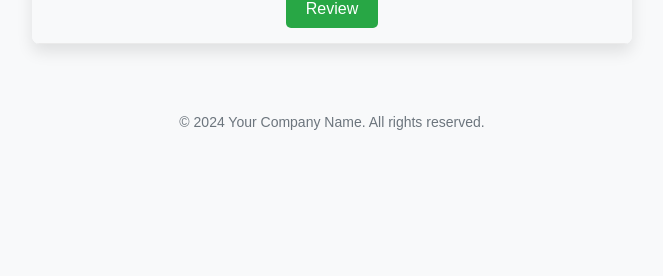
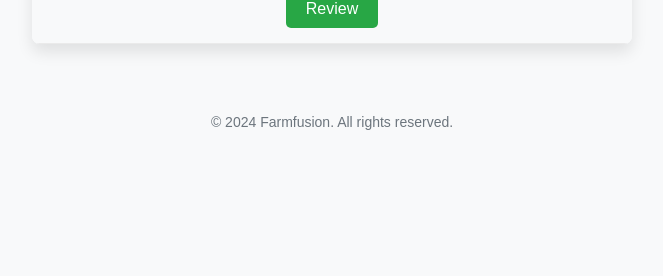
Before and after one commit to Asif52-Sajid/myProject, a Django app: page /detail-product/15 in a window 1280 px wide. Shown: the part 524-800 px from the top of the page, without its empty margins (308-971 px from the left). Run offline with Django 5.2, Linux system fonts and the light colour scheme; data comes from the database, SQL or seed files in the repository.

Commit message:
Update detail-product.html

```diff
--- a/Farmfusion/templates/components/detail-product.html
+++ b/Farmfusion/templates/components/detail-product.html
@@ -156,7 +156,7 @@
     </div>
 
     <div class="footer">
-        &copy; 2024 Your Company Name. All rights reserved.
+        &copy; 2024 Farmfusion. All rights reserved.
     </div>
 </body>
 </html>
```
